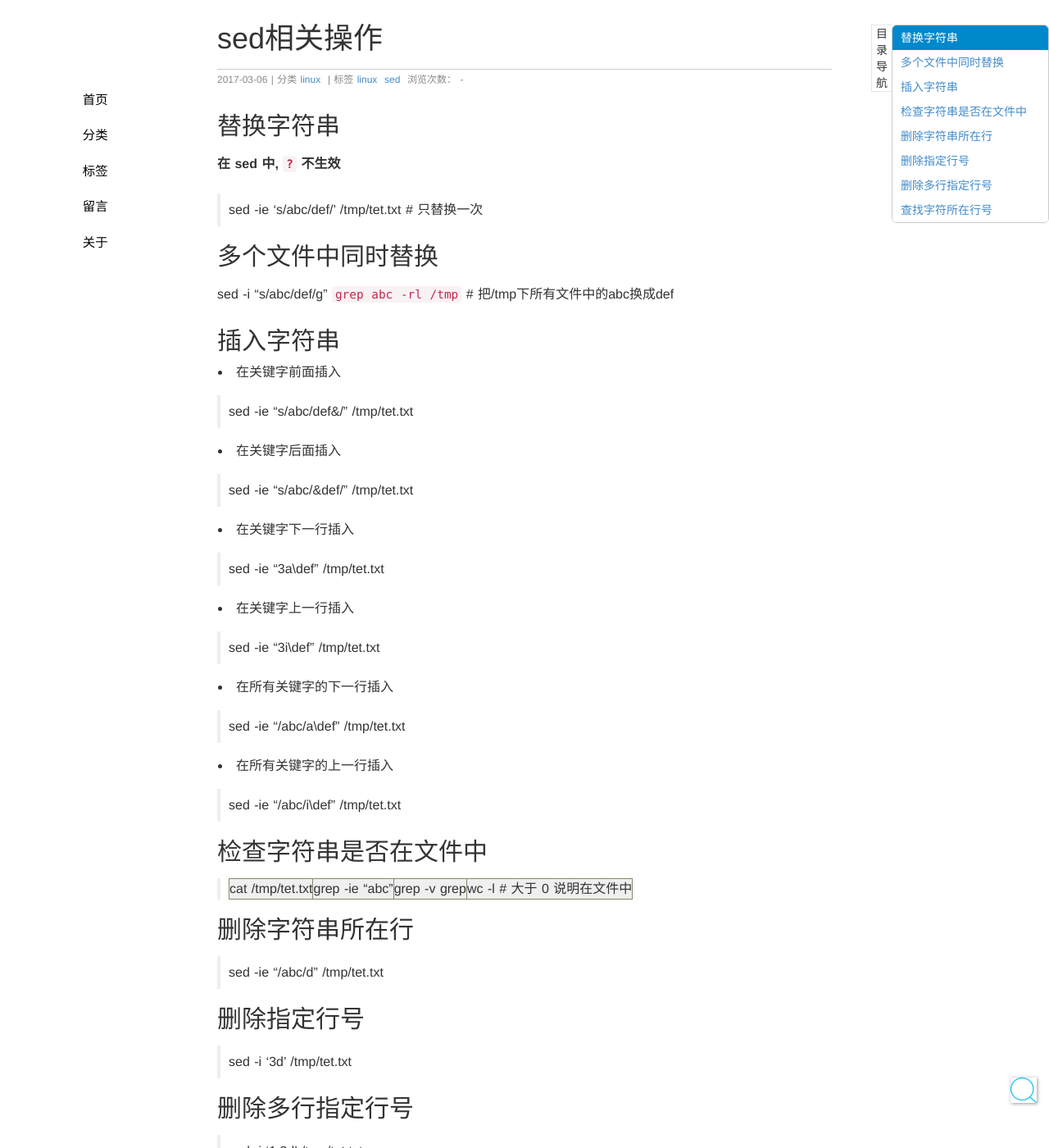
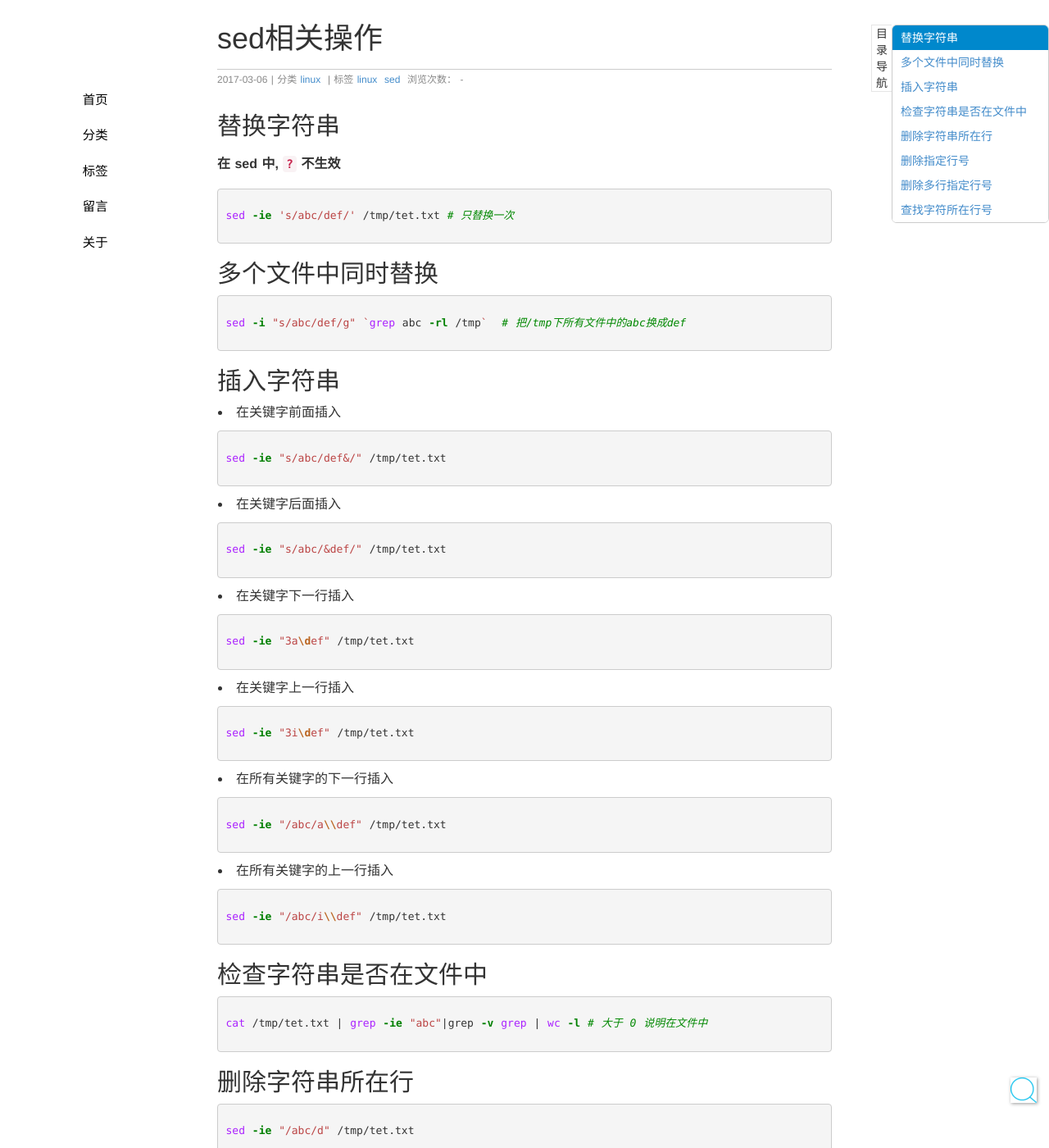
Before and after one commit to seekplum/seekplum.github.io, a Jekyll site: the page built from _posts/2017-03-06-linux-sed.md, in a window 1280 px wide and 1400 px high. Shown: the whole window at 82% size. Built offline with Jekyll 4.4.1, drawn with Linux system fonts in a browser that asks for light colours; comment, search, counter and statistics services are not loaded; some of the changed text lies outside the part shown.

Commit message:
更新sed篇格式

````diff
--- a/_posts/2017-03-06-linux-sed.md
+++ b/_posts/2017-03-06-linux-sed.md
@@ -9,48 +9,74 @@ thread: sed
 ## 替换字符串
 **在 sed 中, `?` 不生效**
 
-> sed -ie 's/abc/def/' /tmp/tet.txt # 只替换一次
+```bash
+sed -ie 's/abc/def/' /tmp/tet.txt # 只替换一次
+```
 
 ## 多个文件中同时替换
+```bash
 sed -i "s/abc/def/g" `grep abc -rl /tmp`  # 把/tmp下所有文件中的abc换成def
+```
 
 ## 插入字符串
 * 在关键字前面插入
 
-> sed -ie "s/abc/def&/" /tmp/tet.txt
+```bash
+sed -ie "s/abc/def&/" /tmp/tet.txt
+```
 
 * 在关键字后面插入
 
-> sed -ie "s/abc/&def/" /tmp/tet.txt
+```bash
+sed -ie "s/abc/&def/" /tmp/tet.txt
+```
 
 * 在关键字下一行插入
 
-> sed -ie "3a\def" /tmp/tet.txt
+```bash
+sed -ie "3a\def" /tmp/tet.txt
+```
 
 * 在关键字上一行插入
 
-> sed -ie "3i\def" /tmp/tet.txt
+```bash
+sed -ie "3i\def" /tmp/tet.txt
+```
 
 * 在所有关键字的下一行插入
 
-> sed -ie "/abc/a\\def" /tmp/tet.txt
+```bash
+sed -ie "/abc/a\\def" /tmp/tet.txt
+```
 
 * 在所有关键字的上一行插入
 
-> sed -ie "/abc/i\\def" /tmp/tet.txt
+```bash
+sed -ie "/abc/i\\def" /tmp/tet.txt
+```
 
 ## 检查字符串是否在文件中
-> cat /tmp/tet.txt | grep -ie "abc"|grep -v grep | wc -l # 大于 0 说明在文件中
+```bash
+cat /tmp/tet.txt | grep -ie "abc"|grep -v grep | wc -l # 大于 0 说明在文件中
+```
 
 ## 删除字符串所在行
-> sed -ie "/abc/d" /tmp/tet.txt
+```bash
+sed -ie "/abc/d" /tmp/tet.txt
+```
 
 ## 删除指定行号
-> sed -i '3d' /tmp/tet.txt
+```bash
+sed -i '3d' /tmp/tet.txt
+```
 
 ## 删除多行指定行号
-> sed -i '1,3d' /tmp/tet.txt
+```bash
+sed -i '1,3d' /tmp/tet.txt
+```
 
 ## 查找字符所在行号
-> cat -n /tmp/tet.txt |grep -ie 'abc' |awk '{print $1}'|sed -n "1"p
-> sed -n '/abc/=' /tmp/tet.txt |sed -n \"1\"p"
+```bash
+cat -n /tmp/tet.txt |grep -ie 'abc' |awk '{print $1}'|sed -n "1"p
+sed -n '/abc/=' /tmp/tet.txt |sed -n \"1\"p"
+```
````
